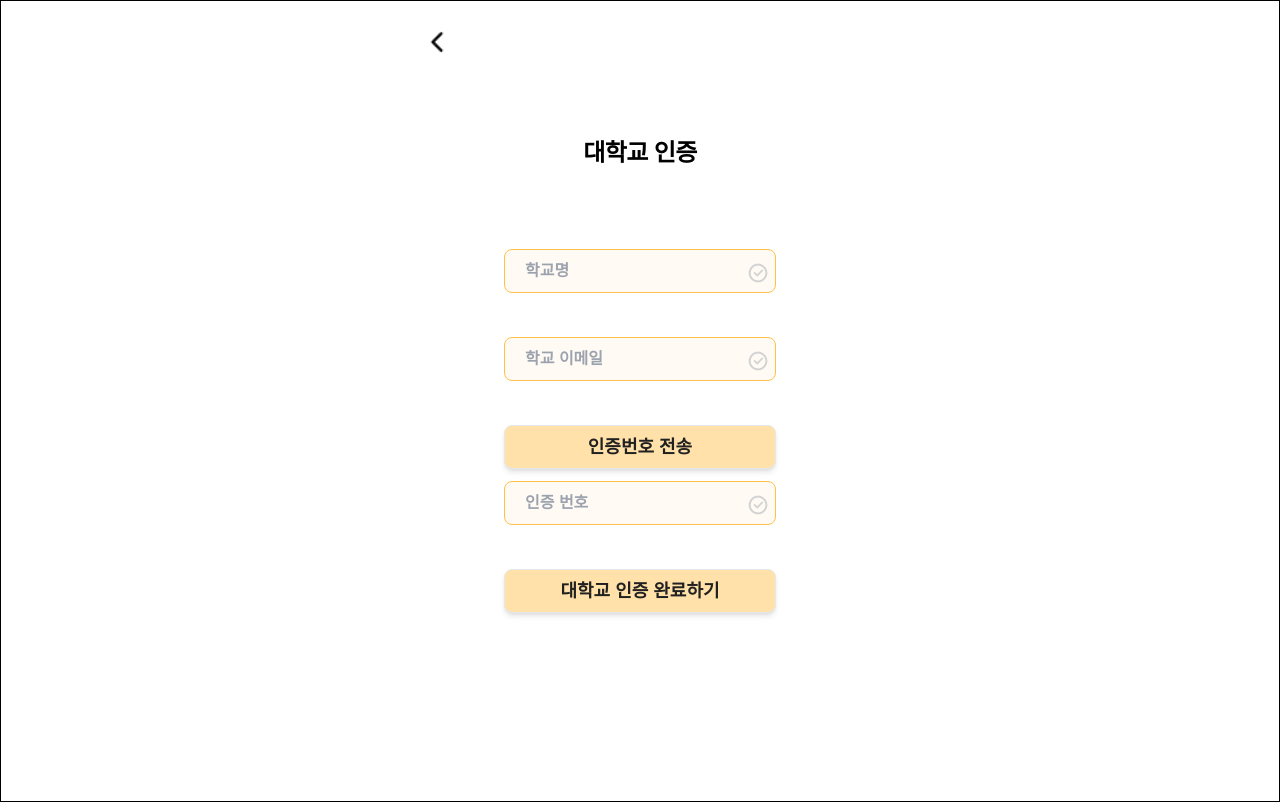
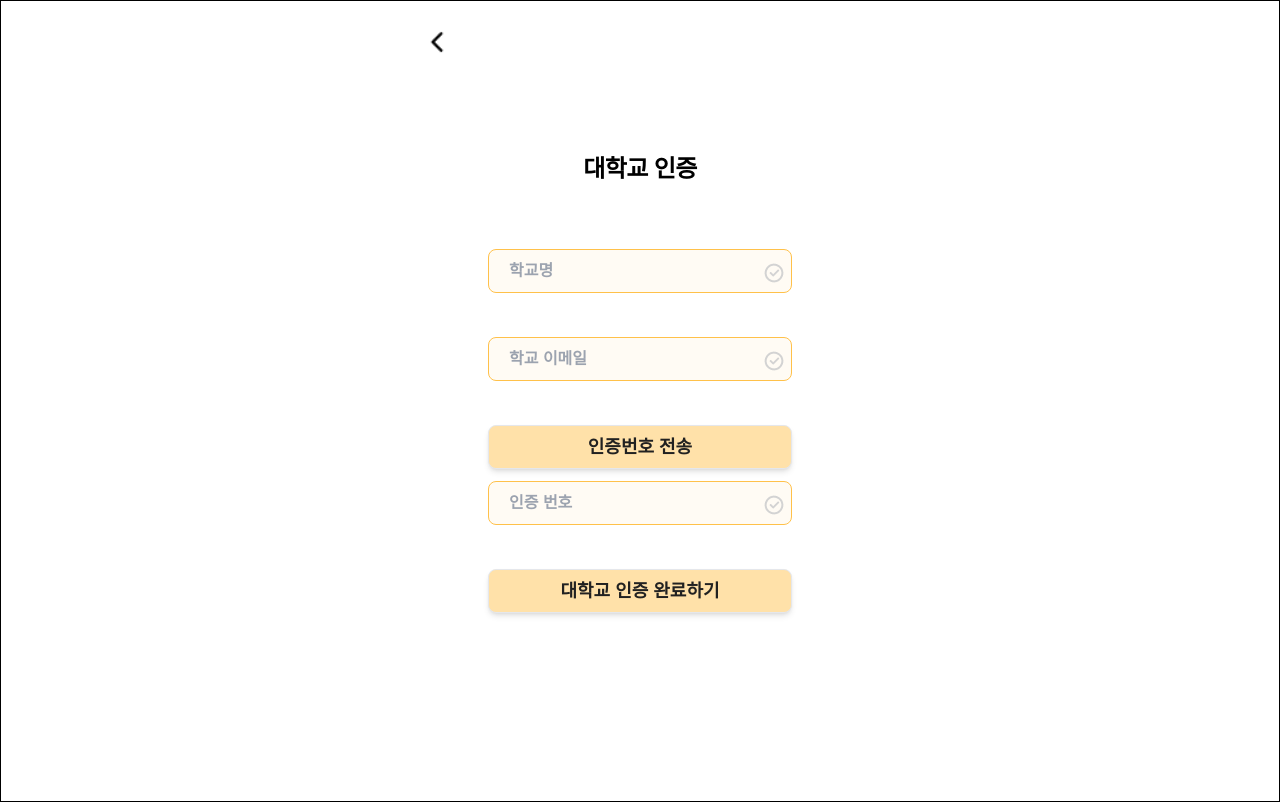
Before and after one commit to zerohyun00/TodayMohang-, a React (Create React App) app in the folder mohang/: page /univcert in a window 1280 px wide. Built offline with nearby package versions, Linux system fonts and the light colour scheme; a web font is replaced by a local one.

Commit message:
[ADD] 대학교 인증 폼 css 수정

```diff
--- a/mohang/src/pages/UnivCert.jsx
+++ b/mohang/src/pages/UnivCert.jsx
@@ -55,15 +55,16 @@ const UnivCert = () => {
   );
 
   return (
-    <section className="flex flex-col px-[22px] py-4 h-[100vh]">
     <div id="container">
-      <Link>
+      <section className="flex flex-col px-[22px] py-4">
+      <Link to="#">
       <img
         src={backIcon}
         alt="backIcon"
-        className=" object-cover w-[30px] h-[30px] mt-[10px]"
+        className=" object-cover w-[30px] h-[30px] mt-[10px] "
       />
       </Link>
+      </section>
       <Header className="mt-36">대학교 인증</Header>
       <Form onSubmit={onSubmit}>
         <Label id="univname-label" className="relative" >
@@ -137,7 +138,6 @@ const UnivCert = () => {
         <Button type="submit">대학교 인증 완료하기</Button>
       </Form>
     </div>
-    </section>
   );
 };
 
--- a/mohang/src/styles/login_styles.js
+++ b/mohang/src/styles/login_styles.js
@@ -14,7 +14,7 @@ export const Form = tw.form`
   mx-auto
   w-96
   max-w-xs
-  p-6
+  p-2
 `;
 
 export const Label = tw.label`
```
